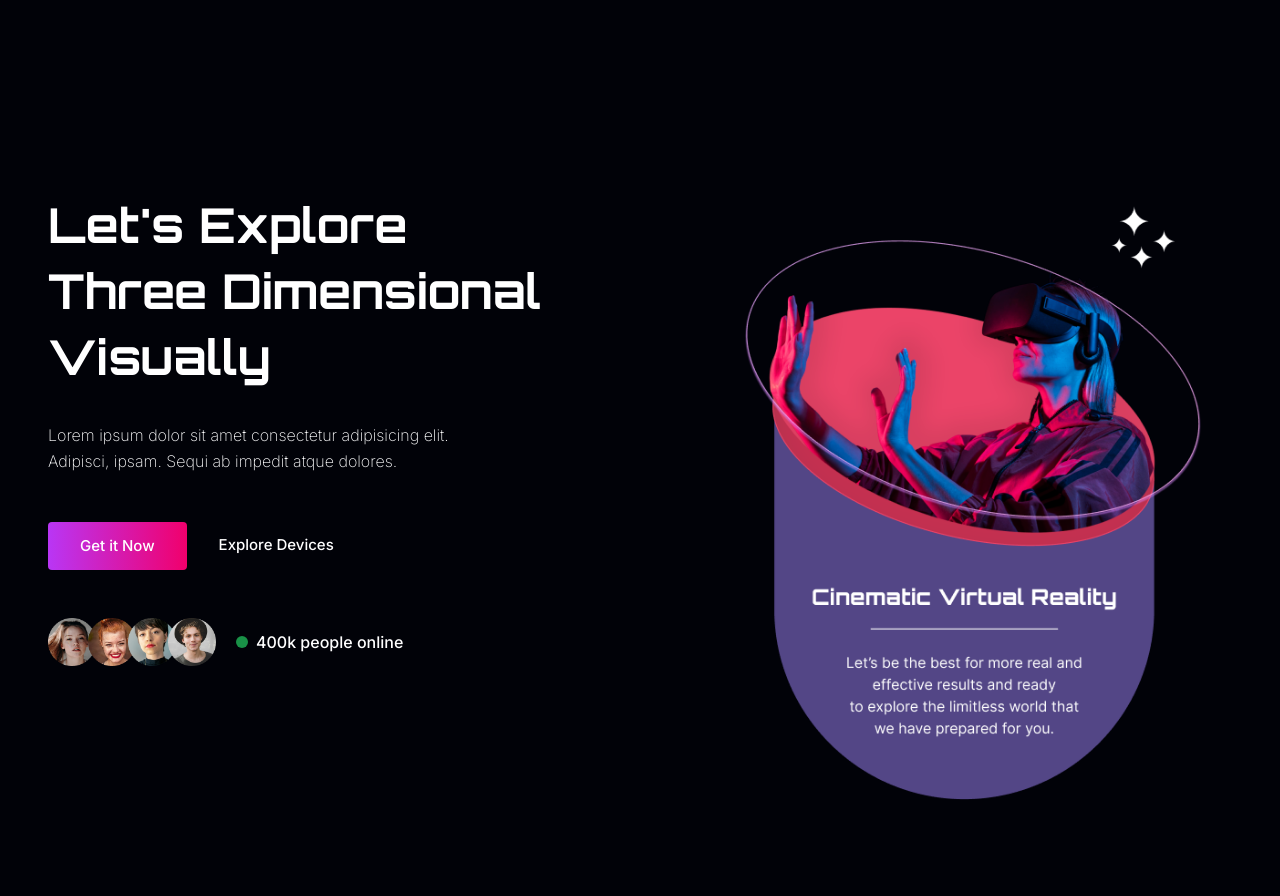
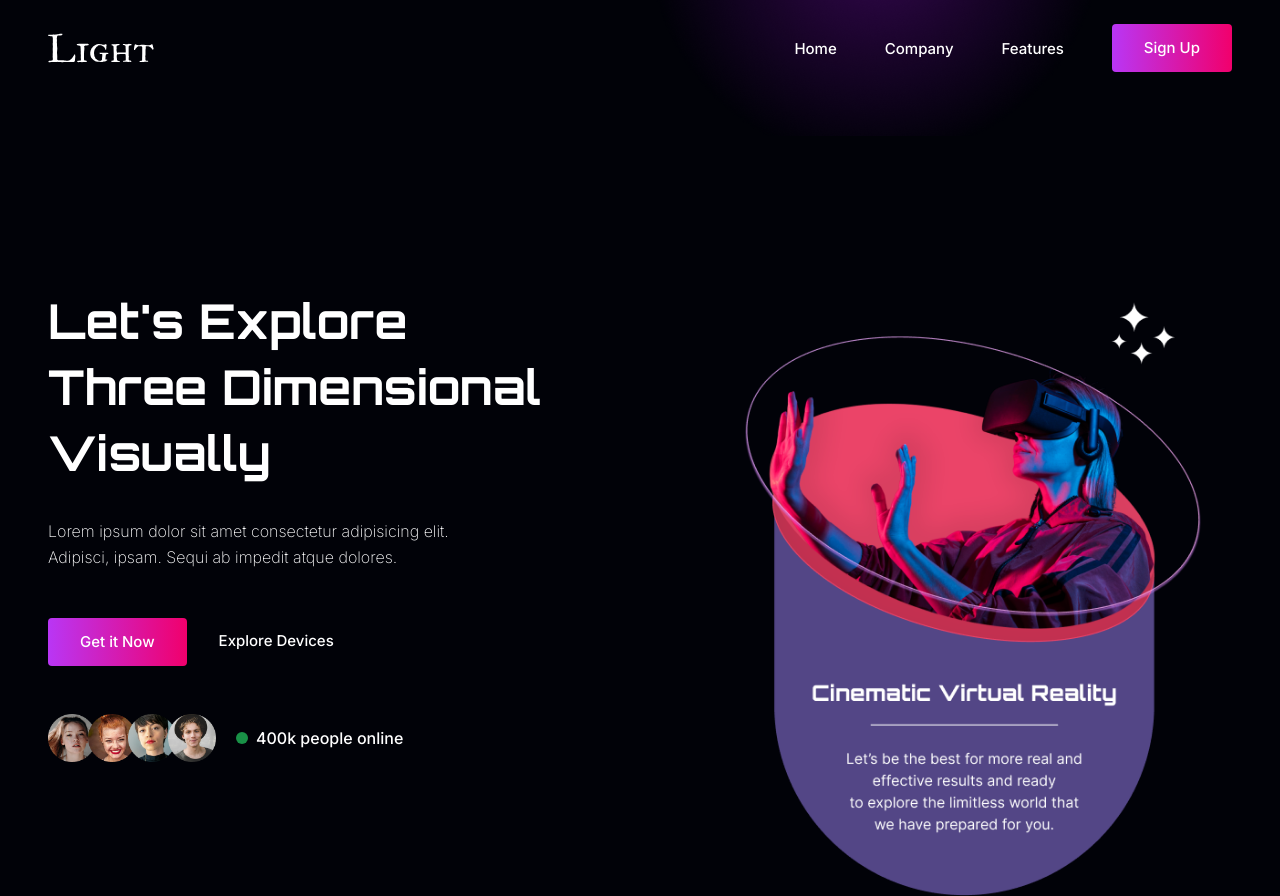
Before and after one commit to pratiksrivastava01/VR-Animated-Website, a React (Create React App) app: page / in a window 1280 px wide. Before the commit the page ends 800 px from the top, so only its background shows below. Built offline with nearby package versions, Linux system fonts and the light colour scheme; the HTML template or start-up script is replaced by a standard one.

Commit message:
Added the Navbar

```diff
--- a/src/App.js
+++ b/src/App.js
@@ -1,12 +1,26 @@
-import React from 'react';
+import React, { useEffect, useState } from "react";
 
 // import All the Header Files
-import Banner from './components/Banner'
+import Banner from "./components/Banner";
+import Header from "./components/Header";
 
 const App = () => {
-  return <div>
-    <Banner />
-  </div>;
+  const [navMobile, setNavMobile] = React.useState(false);
+
+  return (
+    <div className='relative overflow-hidden before:w-[600px] before:h-[200px] before:bg-circle before:bg-no-repeat before:absolute before:-top-16 before:left-[600px] before:hidden before:lg:flex'>
+      <Header setNavMobile={setNavMobile} />
+      <Banner />
+      {/* mobile nav */}
+      <div
+        className={`${
+          navMobile ? "right-0" : "-right-full"
+        } fixed top-0 bottom-0 w-48 transition-all`}
+      >
+        <navMobile setNavMobile={setNavMobile} />
+      </div>
+    </div>
+  );
 };
 
 export default App;
--- a/src/components/Header.js
+++ b/src/components/Header.js
@@ -1,7 +1,39 @@
-import React from 'react';
+import React from "react";
 
-const Header = () => {
-  return <div>Header</div>;
+// import components
+import Logo from "../assets/img/logo.svg";
+import Nav from "./Nav";
+
+// import icons
+import { HiMenuAlt1 } from "react-icons/hi";
+
+const Header = ({ setNavMobile }) => {
+  return (
+    <header
+      className="py-6"
+      data-aos="fade-down"
+      data-aos-duration="2000"
+      data-aos-delay="900"
+    >
+      <div
+        className="container mx-auto
+    "
+      >
+        <div className="flex items-center justify-between">
+          <a href="#">
+            <img className="h-[30px]" src={Logo} alt="" />
+          </a>
+          {/* Nav */}
+          <Nav />
+          {/* nav mobile btn */}
+          <HiMenuAlt1
+            onclick={() => setNavMobile(true)}
+            className="lg:hidden text-3xl text-white cursor-pointer"
+          />
+        </div>
+      </div>
+    </header>
+  );
 };
 
 export default Header;
--- a/src/components/Nav.js
+++ b/src/components/Nav.js
@@ -1,7 +1,22 @@
 import React from 'react';
 
 const Nav = () => {
-  return <div>Nav</div>;
+  return <nav className='hidden lg:flex'>
+    <ul className='flex items-center space-x-12 font-secondary'>
+      <li className='nav-link'>
+        <a href="#">Home</a>
+      </li>
+      <li className='nav-link'>
+        <a href="#">Company</a>
+      </li>
+      <li className='nav-link'>
+        <a href="#">Features</a>
+      </li>
+      <li className='btn'>
+        <a href="#">Sign Up</a>
+      </li>
+    </ul>
+  </nav>;
 };
 
 export default Nav;
```
